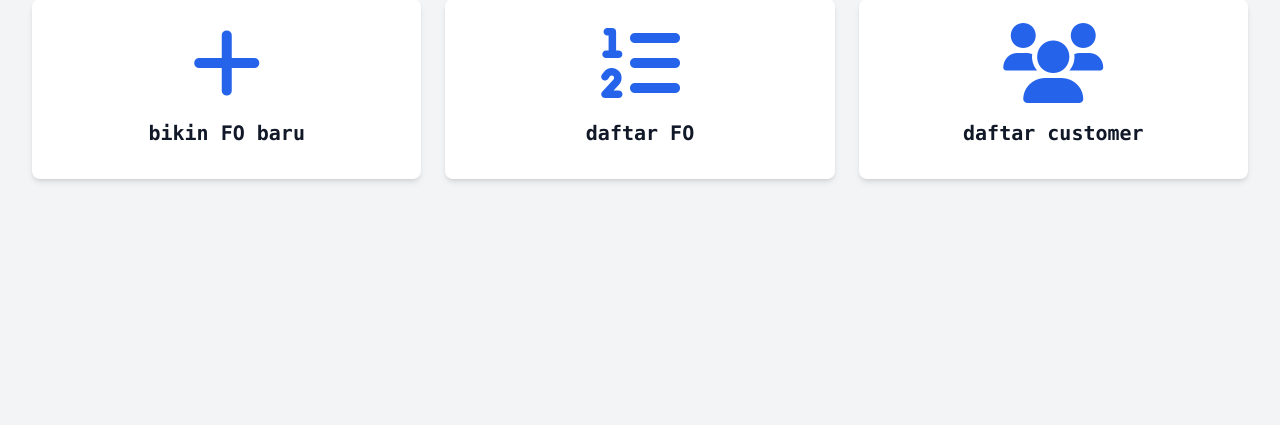
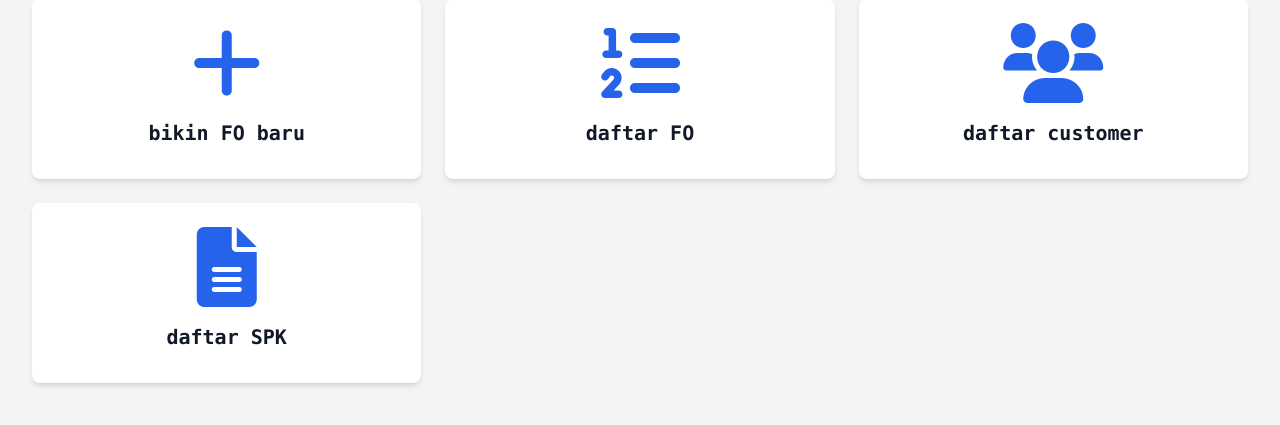
Before and after one commit to myayash/graciabox, a PHP site: page / in a window 1280 px wide. Shown: the part 137-562 px from the top of the page. Run offline with PHP 8.4, Linux system fonts and the light colour scheme; the visitor is signed in with stand-in values (Sample User, id 1); some libraries are stand-ins or nearby versions.

Commit message:
spk card

```diff
--- a/index.php
+++ b/index.php
@@ -40,6 +40,12 @@ include 'config.php';
                 </div>
             </a>
 
+            <a href="daftar_spk.php" class="block bg-white p-6 rounded-lg shadow-md hover:shadow-xl transition-shadow">
+                <div class="text-center">
+                    <i class="fa-solid fa-file-lines fa-5x mx-auto mb-4 text-blue-600"></i>
+                    <h2 class="text-xl font-semibold mb-2">daftar SPK</h2>
+                </div>
+            </a>
         </div>
         <?php else: ?>
         <div class="grid grid-cols-1 md:grid-cols-3 gap-6">
```
